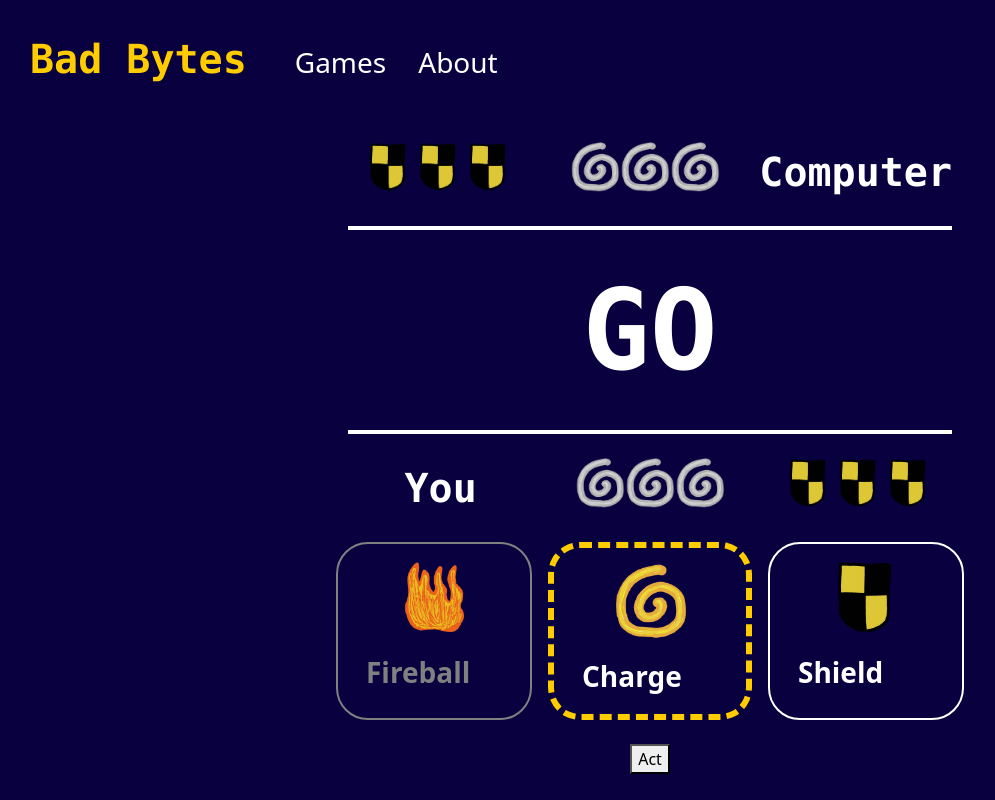
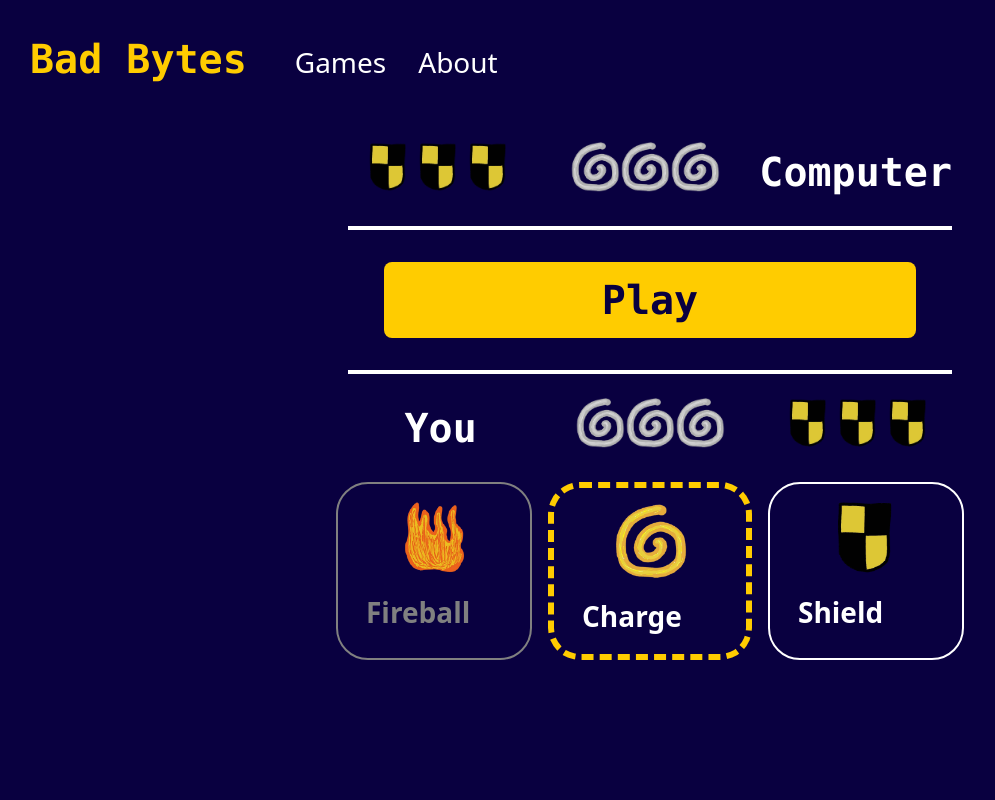
Before and after one commit to anay-schottlabs/web-experiments, a Vue app: page /games/fireball in a window 1280 px wide. Shown: the whole page, without its empty margins (2-997 px from the left). Built offline with nearby package versions, Linux system fonts and the light colour scheme.

Commit message:
Added timer loop to fireball

```diff
--- a/index.html
+++ b/index.html
@@ -21,6 +21,10 @@
         border: none;
       }
 
+      .btn, .btn:hover {
+        color: #090040
+      }
+
       .btn-primary:hover {
         background-color: #FFCC00;
         opacity: 0.75;
--- a/src/Games.vue
+++ b/src/Games.vue
@@ -32,7 +32,4 @@ const imageDim = 250
 .card-title {
   color: #FFCC00;
 }
-.btn {
-  color: #090040
-}
 </style>
--- a/src/games/fireball/Fireball.vue
+++ b/src/games/fireball/Fireball.vue
@@ -1,19 +1,24 @@
 <script setup>
 import { ref, computed } from "vue"
 
+// image sizes
 const iconDim = 50
 const optionIconDim = 75
 
+// the charge and shield counts for the player
 const charges = ref(0)
 const shields = ref(3)
+// charge and shield counts for the computer
 const compCharges = ref(0)
 const compShields = ref(3)
 
+// actions
 const fireball = "FIREBALL"
 const charge = "CHARGE"
 const shield = "SHIELD"
 const currentAction = ref(charge)
 
+// check if an icon should be grayed out
 function isGrayscale(index, count) {
     return index >= count
 }
@@ -63,6 +68,23 @@ function act() {
         if (!canShield.value && canFireball.value) currentAction.value = fireball
     }
 }
+
+// game loop
+
+const isPlaying = ref(false)
+const timer = ref(3)
+
+function startGame() {
+    isPlaying.value = true
+
+    setInterval(() => {
+        timer.value--
+        if (timer.value == 0) {
+            act()
+            timer.value = 3
+        }
+    }, 750)
+}
 </script>
 
 <template>
@@ -91,11 +113,20 @@ function act() {
             </div>
         </div>
         <hr class="border border-2 border-white opacity-100">
+
+        <!-- COMPUTER SIDE ABOVE -->
+
         <div class="row">
-            <div class="col fw-bold big-text title">
-                GO
+            <div v-if="isPlaying" class="col fw-bold big-text title">
+                {{ timer }}
+            </div>
+            <div v-else class="col btn btn-primary fs-1 fw-bold title btn-lg mx-5 my-3" @click="startGame">
+                Play
             </div>
         </div>
+
+        <!-- PLAYER SIDE BELOW -->
+
         <hr class="border border-2 border-white opacity-100">
         <div class="row my-4">
             <div class="col fw-bold fs-1 title">
@@ -149,7 +180,6 @@ function act() {
                 </div>
             </button>
         </div>
-        <button @click="act">Act</button>
     </div>
 </template>
 
```
